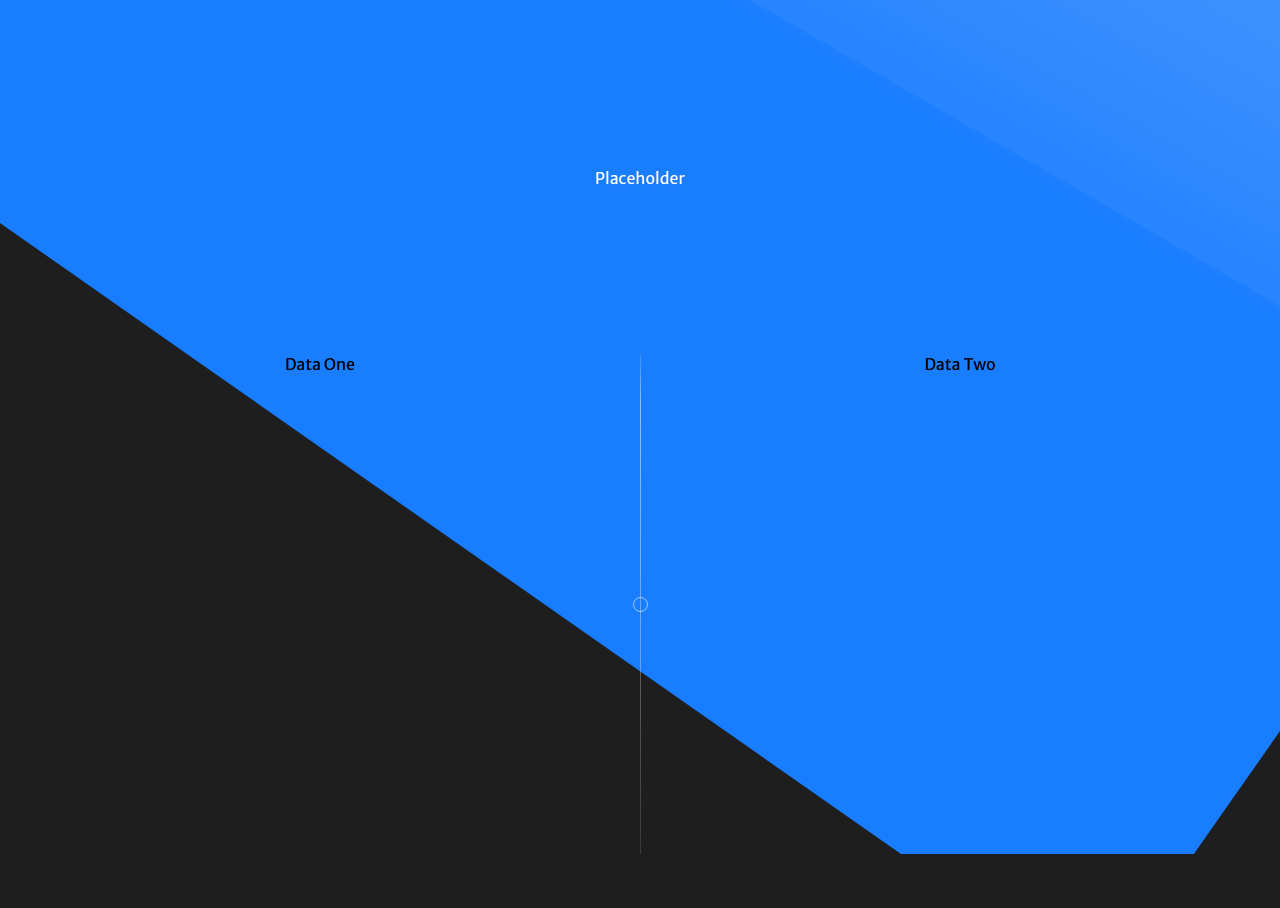
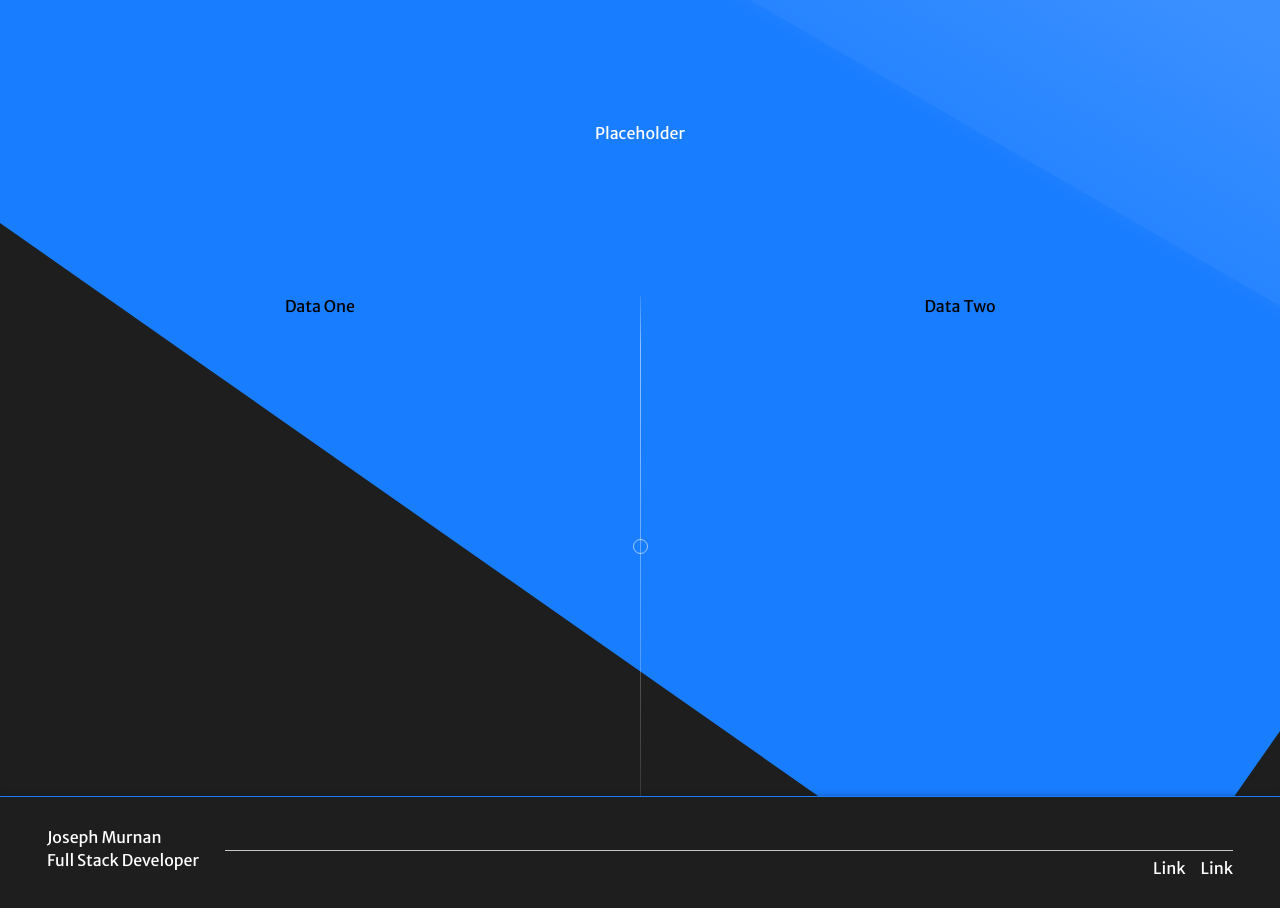
Before and after one commit to Joseph-Murnan/developer-site, a Next.js app: page / in a window 1280 px wide. Shown: the part 900-1808 px from the top of the page. Before the commit the page ends 1754 px from the top, so only its background shows below. Built offline with nearby package versions, Linux system fonts and the light colour scheme.

Commit message:
Beginning footer styling and adjusting text component classes.

```diff
--- a/components/Footer/Footer.tsx
+++ b/components/Footer/Footer.tsx
@@ -1,7 +1,25 @@
-import { ReactElement } from 'react';
+import { ReactElement, useContext } from 'react';
+import Theme from '../../store/theme';
 
 const Footer = (): ReactElement => {
-    return <div className="footer"></div>;
+    const themeContext = useContext(Theme);
+    return (
+        <footer className={`theme trim ${themeContext.theme} section links`}>
+            <div className="container">
+                <div className="dividerContainer">
+                    <div className="name">
+                        <p>Joseph Murnan</p>
+                        <p>Full Stack Developer</p>
+                    </div>
+                    <div className="divider"></div>
+                </div>
+                <div className="linkContainer">
+                    <a href="#">Link</a>
+                    <a href="#">Link</a>
+                </div>
+            </div>
+        </footer>
+    );
 };
 
 export default Footer;
--- a/components/Hero/Hero.tsx
+++ b/components/Hero/Hero.tsx
@@ -5,7 +5,7 @@ import styles from './Hero.module.css';
 
 const Hero = (): ReactElement => {
     return (
-        <div className={styles.hero}>
+        <div className={`${styles.hero} section`}>
             <Decoration />
             <Terminal />
         </div>
--- a/components/Hero/Terminal/Terminal.module.css
+++ b/components/Hero/Terminal/Terminal.module.css
@@ -37,6 +37,7 @@
     padding:3px 15px;
     background:#303031;
     border-left:1px solid #3a3b3d;
+    cursor:pointer;
 }
 
 .textContainer {
--- a/components/Slider/Slider.tsx
+++ b/components/Slider/Slider.tsx
@@ -4,7 +4,7 @@ import styles from './Slider.module.css';
 
 const Slider = (): ReactElement => {
     return (
-        <div className={`${styles.section}`}>
+        <div className={`${styles.section} section`}>
             <div className="grid">
                 <div className="centre">Data One</div>
                 <div className="centre">Data Two</div>
--- a/components/Text/Text.tsx
+++ b/components/Text/Text.tsx
@@ -4,7 +4,7 @@ import TextSlice from './TextSlice';
 
 const Text = (): ReactElement => {
     return (
-        <div className={styles.textContainer}>
+        <div className={`${styles.textContainer} section`}>
             <TextSlice />
             <TextSlice />
         </div>
--- a/styles/globals.css
+++ b/styles/globals.css
@@ -84,6 +84,9 @@ html, body {
   margin: 0;
   font-family: 'Merriweather Sans', sans-serif; }
 
+body {
+  background-color: #1e1e1e; }
+
 #__next {
   overflow: hidden; }
 
@@ -95,16 +98,25 @@ ul {
     margin: 0;
     padding: 0; }
 
-body {
-  background-color: #1e1e1e; }
-
 a {
   color: inherit;
-  text-decoration: none; }
+  text-decoration: none;
+  transition: 0.2s; }
+
+p {
+  margin: 0px 0px 3px 0px; }
 
 input, button {
   -webkit-appearance: none;
   border: 0; }
+
+.container {
+  max-width: 1500px;
+  padding: 0 15px;
+  margin: auto; }
+
+.section {
+  font-size: 17px; }
 
 .grid {
   display: grid;
@@ -114,6 +126,31 @@ input, button {
 .centre {
   display: flex;
   justify-content: center; }
+
+footer {
+  background: #1e1e1e;
+  border-width: 1px 0px 0px 0px;
+  border-style: solid;
+  box-shadow: 0px 0px 7px 0px rgba(0, 0, 0, 0.3);
+  padding: 30px 0;
+  position: relative;
+  z-index: 1;
+  color: white; }
+  footer .dividerContainer {
+    display: flex;
+    align-items: center; }
+    footer .dividerContainer .name {
+      flex-grow: 1; }
+    footer .dividerContainer .divider {
+      height: 1px;
+      width: 85%;
+      background: rgba(255, 255, 255, 0.75);
+      margin-left: 20px; }
+  footer .linkContainer {
+    margin-top: -15px;
+    text-align: right; }
+    footer .linkContainer a {
+      margin-left: 15px; }
 
 .theme.background.blueTheme {
   background-color: #197dff; }
@@ -127,5 +164,24 @@ input, button {
   border-left-color: #9b1616; }
 .theme.hover:hover.border-left.purpleTheme {
   border-left-color: #8506da; }
+.theme.trim.blueTheme {
+  border-color: #197dff; }
+.theme.trim.redTheme {
+  border-color: #9b1616; }
+.theme.trim.purpleTheme {
+  border-color: #8506da; }
+.theme.links.blueTheme a:hover {
+  color: #197dff; }
+.theme.links.redTheme a:hover {
+  color: #9b1616; }
+.theme.links.purpleTheme a:hover {
+  color: #8506da; }
+
+@media (max-width: 1500px) {
+  .container {
+    max-width: 95%; }
+
+  .section {
+    font-size: 16px; } }
 
 /*# sourceMappingURL=globals.css.map */
--- a/styles/scss/globals.scss
+++ b/styles/scss/globals.scss
@@ -2,20 +2,21 @@
 @import 'variables.scss';
 @import 'nav.scss';
 
+// ------------------------------------------ Ground Rules
 * {
     box-sizing: border-box;
 }
-
 html, body {
-    padding: 0;
-    margin: 0;
-    font-family: 'Merriweather Sans', sans-serif;
+    padding:0;
+    margin:0;
+    font-family:'Merriweather Sans', sans-serif;
 }
-
+body {
+    background-color:rgb(30, 30, 30);
+}
 #__next {
     overflow:hidden;
 }
-
 ul {
     list-style:none;
     padding-left:0px;
@@ -25,32 +26,69 @@ ul {
         padding:0;
     }
 }
-
-body {
-    background-color:rgb(30, 30, 30);
+a {
+    color:inherit;
+    text-decoration:none;
+    transition:0.2s;
 }
-
-a {
-    color: inherit;
-    text-decoration: none;
+p {
+    margin:0px 0px 3px 0px;
 }
-
 input, button {
     -webkit-appearance:none;
     border:0;
 }
 
+// ------------------------------------------ Page Structure
+.container {
+    max-width:1500px;
+    padding:0 15px;
+    margin:auto;
+}
+.section {
+    font-size:17px;
+}
 .grid {
     display:grid;
     grid-template-columns:repeat(auto-fit, minmax(0px, 1fr));
     height:100%;
 }
-
 .centre {
     display:flex;
-    justify-content:center;;
+    justify-content:center;
+}
+footer {
+    background:#1e1e1e;
+    border-width:1px 0px 0px 0px;
+    border-style:solid;
+    box-shadow:0px 0px 7px 0px rgba(0, 0, 0, 0.3);
+    padding:30px 0;
+    position:relative;
+    z-index:1;
+    color:white;
+    .dividerContainer {
+        display:flex;
+        align-items:center;
+        .name {
+            flex-grow:1;
+        }
+        .divider {
+            height:1px;
+            width:85%;
+            background:rgba(255, 255, 255, 0.75);
+            margin-left:20px;
+        }
+    }
+    .linkContainer {
+        margin-top:-15px;
+        text-align:right;
+        a {
+            margin-left:15px;
+        }
+    }
 }
 
+// ------------------------------------------ Aesthetic Modifiers
 .theme {
     &.background {
         &.blueTheme {
@@ -76,4 +114,36 @@ input, button {
             }
         }
     }
+    &.trim {
+        &.blueTheme {
+            border-color:$blue;
+        }
+        &.redTheme {
+            border-color:$red;
+        }
+        &.purpleTheme {
+            border-color:$purple;
+        }
+    }
+    &.links {
+        &.blueTheme a:hover {
+            color:$blue;
+        }
+        &.redTheme a:hover {
+            color:$red;
+        }
+        &.purpleTheme a:hover {
+            color:$purple;
+        }
+    }
 }
+
+// ------------------------------------------ Responsive Design
+@media (max-width:1500px) {
+    .container {
+        max-width:95%;
+    }
+    .section {
+        font-size:16px;
+    }
+}
--- a/styles/scss/variables.scss
+++ b/styles/scss/variables.scss
@@ -1,3 +1,4 @@
 $blue:#197dff;
 $red:#9b1616;
 $purple:#8506da;
+$offwhite:#e0e0e0;
```
Also changed, not shown: components/Hero/Terminal/Terminal.tsx (line endings or trailing spaces), 1 other file (tests, documents, lock files or other folders).
